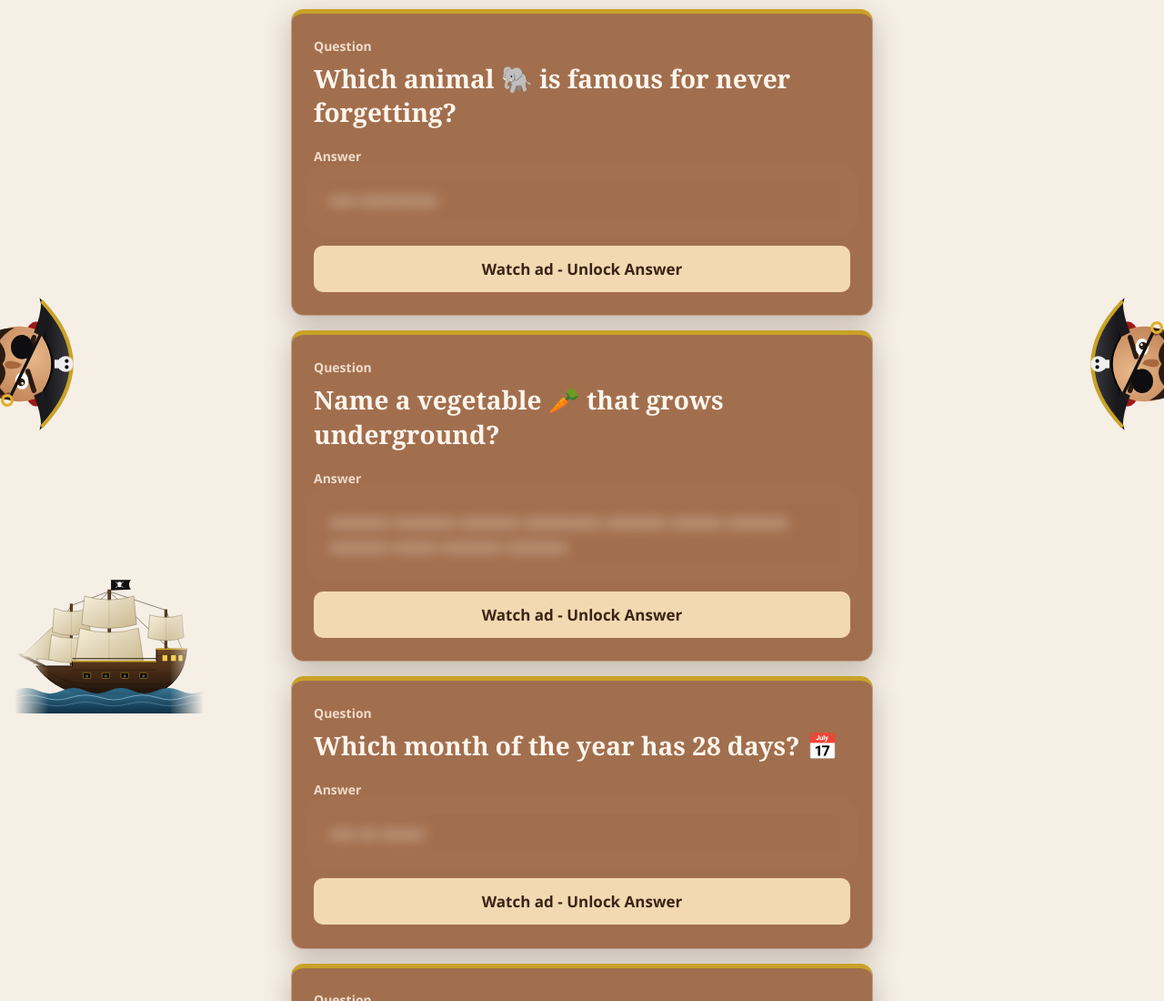
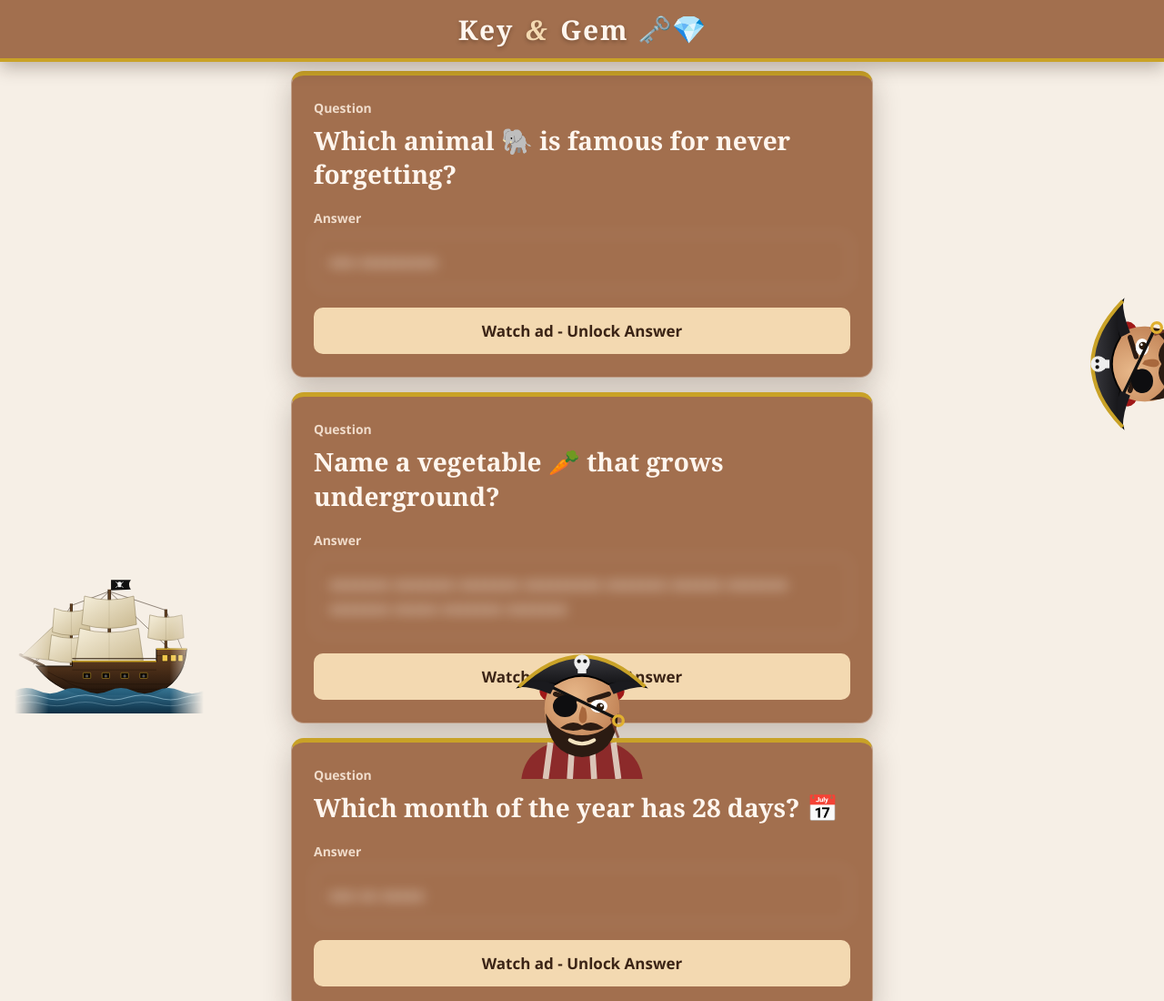
Before and after one commit to key-and-gem/key-and-gem.github.io, a plain HTML site: page index.html in a window 1280 px wide. Shown: the top 1100 px of the page at 91% size. Drawn offline with Linux system fonts and the light colour scheme.

Commit message:
Update index.html

```diff
--- a/index.html
+++ b/index.html
@@ -3,7 +3,7 @@
 <head>
 <meta charset="UTF-8">
 <meta name="viewport" content="width=device-width, initial-scale=1">
-<meta name="theme-color" content="#f6efe6">
+<meta name="theme-color" content="#A26F4E">
 <title>Question of the Day</title>
 <style>
 :root {
@@ -17,6 +17,7 @@
   --btn-ink: #3b2416;
   --gold: #c9a227;
   --ship: clamp(100px, 26vmin, 260px);
+  --head: clamp(54px, 9vmin, 68px);
   --line: rgba(255, 255, 255, 0.35);
   --shade: rgba(40, 24, 14, 0.6);
   color-scheme: light;
@@ -37,12 +38,44 @@ body {
   font-family: "Segoe UI", system-ui, -apple-system, Roboto, sans-serif;
   min-height: 100vh;
   min-height: 100dvh;
-  padding: 16px 14px calc(var(--ship) * 0.75 + 28px);
+  padding: calc(var(--head) + 16px) 14px calc(var(--ship) * 0.75 + 28px);
 }
 main {
   width: 100%;
   max-width: 640px;
   margin: 0 auto;
+}
+.brand {
+  position: fixed;
+  top: 0;
+  left: 0;
+  right: 0;
+  z-index: 4;
+  height: var(--head);
+  display: flex;
+  align-items: center;
+  justify-content: center;
+  gap: 10px;
+  background: var(--card);
+  border-bottom: 4px solid var(--gold);
+  box-shadow: 0 6px 18px rgba(46, 28, 16, 0.3);
+}
+.brand-name {
+  font-family: Georgia, "Times New Roman", serif;
+  font-size: clamp(22px, 5.4vmin, 30px);
+  font-weight: 700;
+  letter-spacing: 0.06em;
+  color: #fff6ee;
+  text-shadow: 0 2px 4px rgba(46, 28, 16, 0.35);
+}
+.brand-name .amp {
+  color: #f3d9b1;
+  font-style: italic;
+  padding: 0 0.1em;
+}
+.brand-icons {
+  font-size: clamp(22px, 5.4vmin, 30px);
+  line-height: 1;
 }
 .feed {
   display: flex;
@@ -60,8 +93,8 @@ main {
 
 .card[hidden] { display: none; }
 .ad-box {
-  background: #fff6ee;
-  color: #2e1c10;
+  background: var(--card);
+  color: #fff6ee;
   border-radius: 10px;
   padding: 8px;
   overflow: hidden;
@@ -323,12 +356,16 @@ button:focus-visible { outline: 3px solid var(--ink); outline-offset: 3px; }
 }
 @media (orientation: landscape) {
   body {
-    padding: 10px calc(var(--ship) + 18px);
+    padding: calc(var(--head) + 10px) calc(var(--ship) + 18px) 10px;
   }
 }
 </style>
 </head>
 <body>
+<header class="brand">
+  <span class="brand-name">Key <span class="amp">&amp;</span> Gem</span>
+  <span class="brand-icons" aria-hidden="true">🗝️💎</span>
+</header>
 <main>
   <div class="feed" id="feed"></div>
   <div class="sentinel" id="sentinel"></div>
@@ -471,6 +508,16 @@ var ITEMS = [
     return card;
   }
 
+  function tintAd(box) {
+    var nodes = box.querySelectorAll("*");
+    for (var i = 0; i < nodes.length; i++) {
+      var m = getComputedStyle(nodes[i]).backgroundColor.match(/rgba?\((\d+),\s*(\d+),\s*(\d+)(?:,\s*([\d.]+))?\)/);
+      if (m && (m[4] === undefined || parseFloat(m[4]) > 0) && +m[1] >= 230 && +m[2] >= 230 && +m[3] >= 230) {
+        nodes[i].style.backgroundColor = "transparent";
+      }
+    }
+  }
+
   function buildAdCard() {
     var card = make("article", "card ad");
     var box = make("div", "ad-box");
@@ -487,9 +534,9 @@ var ITEMS = [
     card.hidden = true;
     if ("MutationObserver" in window) {
       var watcher = new MutationObserver(function () {
-        if (box.textContent.trim() !== "" || box.querySelector("img, iframe, a")) {
+        tintAd(box);
+        if (card.hidden && (box.textContent.trim() !== "" || box.querySelector("img, iframe, a"))) {
           card.hidden = false;
-          watcher.disconnect();
         }
       });
       watcher.observe(box, { childList: true, subtree: true });
@@ -697,12 +744,11 @@ var ITEMS = [
 <script>
 (function () {
   var base = document.getElementById("pirate");
-  var spots = ["top", "left", "bottom", "right"];
+  var spots = ["left", "bottom", "right"];
   var moves = {
-    top: ["left", "right"],
-    left: ["top", "bottom"],
+    left: ["bottom"],
     bottom: ["left", "right"],
-    right: ["top", "bottom"]
+    right: ["bottom"]
   };
   var taken = {};
   var pirates = [];
@@ -729,10 +775,6 @@ var ITEMS = [
     if (side === "bottom") {
       left = w / 2 - size / 2;
       top = h - peek + out;
-    } else if (side === "top") {
-      left = w / 2 - size / 2;
-      top = -(size - peek) - out;
-      rot = 180;
     } else if (side === "left") {
       left = -(size - peek) - out;
       top = h / 2 - size / 2;
```
